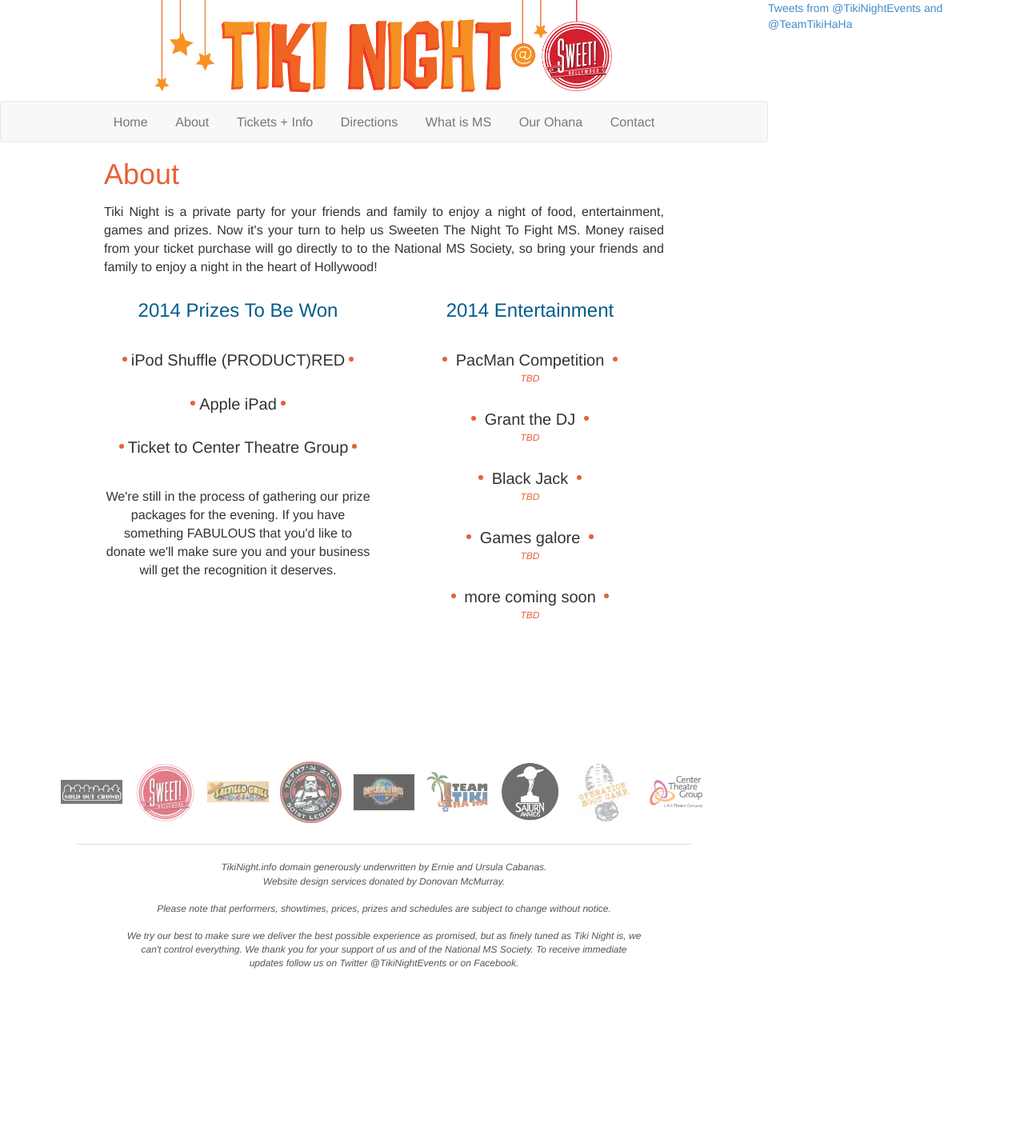
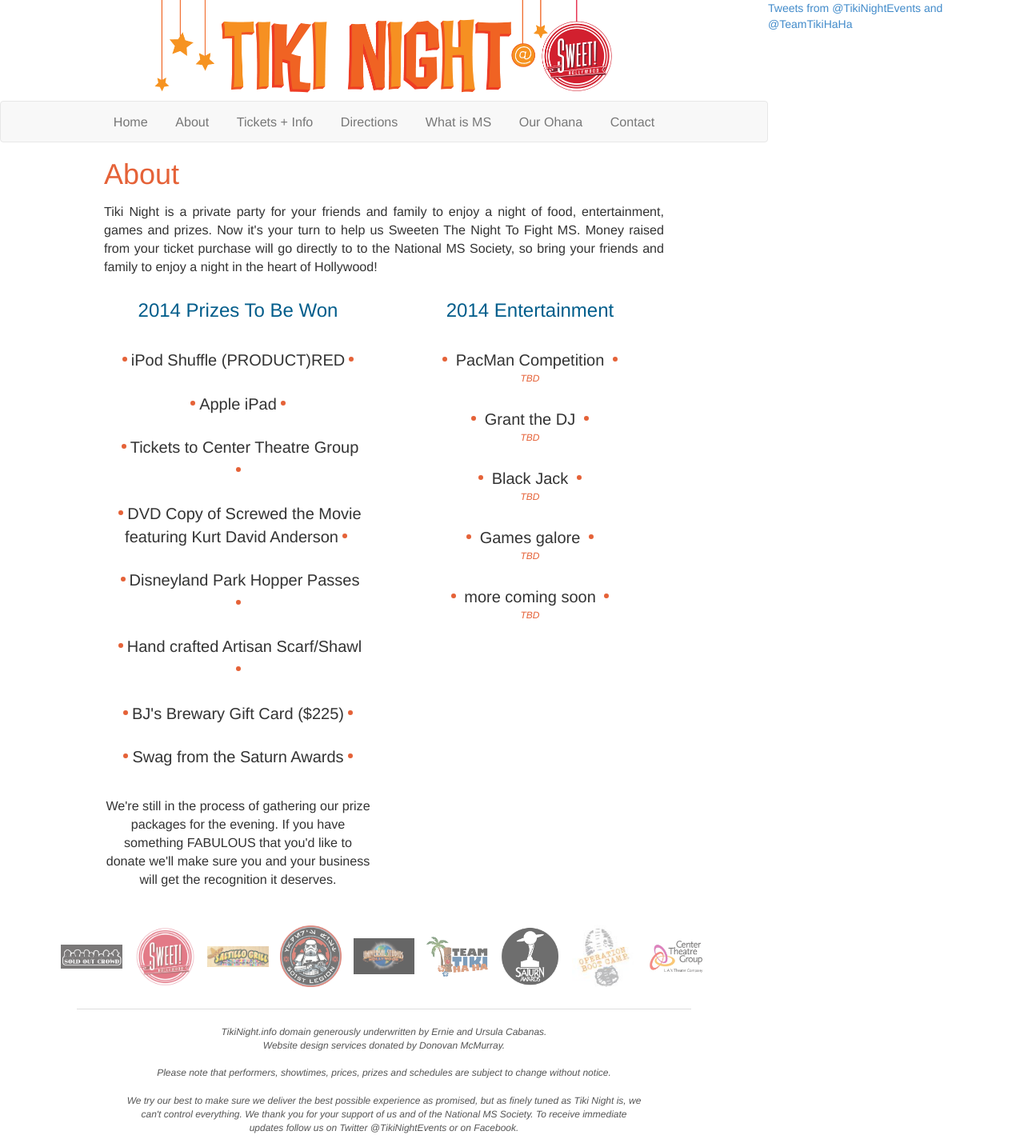
Before and after one commit to dfmcmurray/tiki-night, a Jekyll site: the page built from about/index.html, in a window 1280 px wide. Shown: the whole page at 80% size. Built offline with Jekyll 4.4.1, drawn with Linux system fonts in a browser that asks for light colours; Markdown is read by kramdown in place of the engine named in the settings; comment, search, counter and statistics services are not loaded.

Commit message:
Update prizes.yml
Updated list of prizes.

```diff
--- a/_data/prizes.yml
+++ b/_data/prizes.yml
@@ -1,3 +1,8 @@
 - iPod Shuffle (PRODUCT)RED
 - Apple iPad
-- Ticket to Center Theatre Group
+- Tickets to Center Theatre Group
+- DVD Copy of Screwed the Movie featuring Kurt David Anderson
+- Disneyland Park Hopper Passes
+- Hand crafted Artisan Scarf/Shawl
+- BJ's Brewary Gift Card ($225)
+- Swag from the Saturn Awards
```
